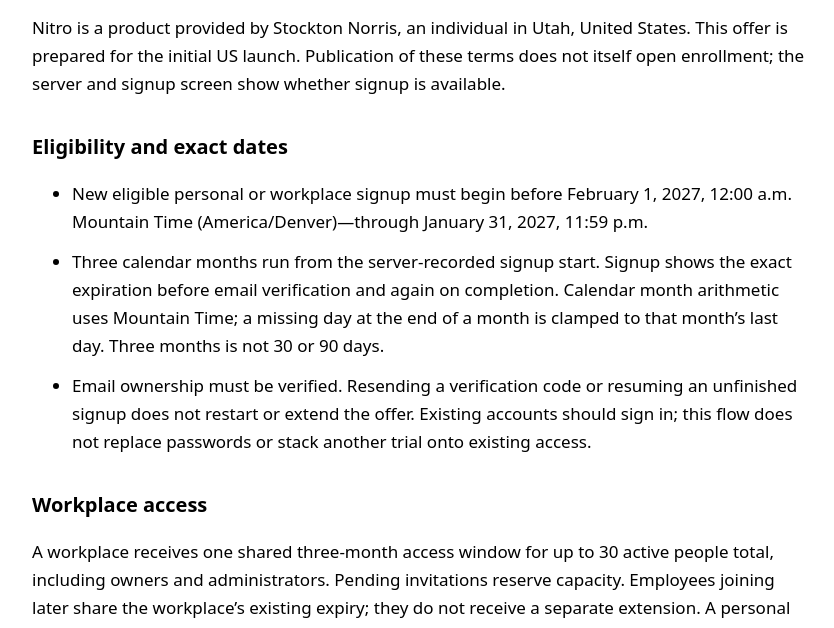
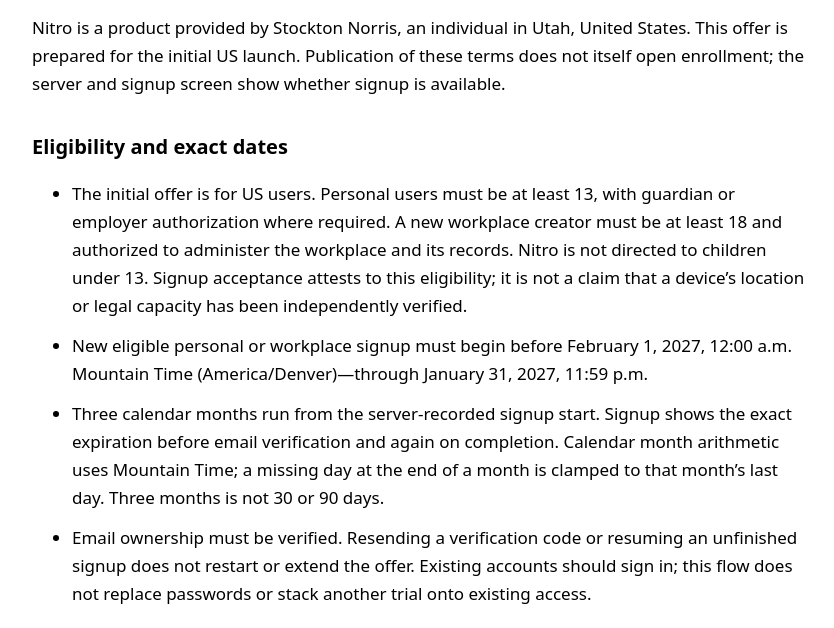
Before and after one commit to Stockton07/nitro-privacy, a plain HTML site: page launch-terms.html in a window 1280 px wide. Shown: the part 164-792 px from the top of the page, without its empty margins (218-1052 px from the left). Drawn offline with Linux system fonts and the light colour scheme.

Commit message:
Clarify US and age eligibility before launch enrollment

```diff
--- a/launch-terms.html
+++ b/launch-terms.html
@@ -2,7 +2,7 @@
 <html lang="en"><head><meta charset="utf-8"><meta name="viewport" content="width=device-width,initial-scale=1"><meta name="color-scheme" content="light dark"><title>Nitro launch offer</title><style>:root{color-scheme:light dark}body{font:17px/1.65 system-ui,sans-serif;margin:0}main{max-width:780px;margin:auto;padding:48px 24px}h1{line-height:1.15}h2{font-size:1.25rem;margin-top:32px}a{color:light-dark(#1f4f8a,#99c7ff)}li{margin:12px 0}</style></head><body><main>
 <h1>Three months of Nitro cloud access</h1><p>Offer version: 2026-10-18-launch-v1 · Published October 18, 2026</p>
 <p>Nitro is a product provided by Stockton Norris, an individual in Utah, United States. This offer is prepared for the initial US launch. Publication of these terms does not itself open enrollment; the server and signup screen show whether signup is available.</p>
-<h2>Eligibility and exact dates</h2><ul><li>New eligible personal or workplace signup must begin before February 1, 2027, 12:00 a.m. Mountain Time (America/Denver)—through January 31, 2027, 11:59 p.m.</li><li>Three calendar months run from the server-recorded signup start. Signup shows the exact expiration before email verification and again on completion. Calendar month arithmetic uses Mountain Time; a missing day at the end of a month is clamped to that month’s last day. Three months is not 30 or 90 days.</li><li>Email ownership must be verified. Resending a verification code or resuming an unfinished signup does not restart or extend the offer. Existing accounts should sign in; this flow does not replace passwords or stack another trial onto existing access.</li></ul>
+<h2>Eligibility and exact dates</h2><ul><li>The initial offer is for US users. Personal users must be at least 13, with guardian or employer authorization where required. A new workplace creator must be at least 18 and authorized to administer the workplace and its records. Nitro is not directed to children under 13. Signup acceptance attests to this eligibility; it is not a claim that a device’s location or legal capacity has been independently verified.</li><li>New eligible personal or workplace signup must begin before February 1, 2027, 12:00 a.m. Mountain Time (America/Denver)—through January 31, 2027, 11:59 p.m.</li><li>Three calendar months run from the server-recorded signup start. Signup shows the exact expiration before email verification and again on completion. Calendar month arithmetic uses Mountain Time; a missing day at the end of a month is clamped to that month’s last day. Three months is not 30 or 90 days.</li><li>Email ownership must be verified. Resending a verification code or resuming an unfinished signup does not restart or extend the offer. Existing accounts should sign in; this flow does not replace passwords or stack another trial onto existing access.</li></ul>
 <h2>Workplace access</h2><p>A workplace receives one shared three-month access window for up to 30 active people total, including owners and administrators. Pending invitations reserve capacity. Employees joining later share the workplace’s existing expiry; they do not receive a separate extension. A personal beta code does not create workplace access or administrative permissions. Existing beta and lifetime grants keep their separate terms.</p>
 <h2>No card. No automatic charge.</h2><p>Future subscription pricing has not been determined. No card is required and no subscription or automatic payment starts when this offer ends. To continue cloud sync or Workplace management afterward, you must deliberately choose and purchase a separately disclosed paid plan, if available. If a suitable plan is not yet offered, cloud features may pause; this offer does not promise a future price or continuous paid availability.</p>
 <h2>Your records and local use</h2><p>Core local-only tracking remains free. The end of complimentary access does not itself erase your on-device history or prevent local viewing and exports. Employer archive, payroll locks, membership and record-preservation rules remain in force; a workplace account may enter an archive-only state, and local-only tracking may require disconnecting or switching out of that workplace context. Cloud archive and retention deadlines follow the <a href="./">privacy policy</a>. Export important cloud records and original receipts before the displayed archive deadline.</p>
```
